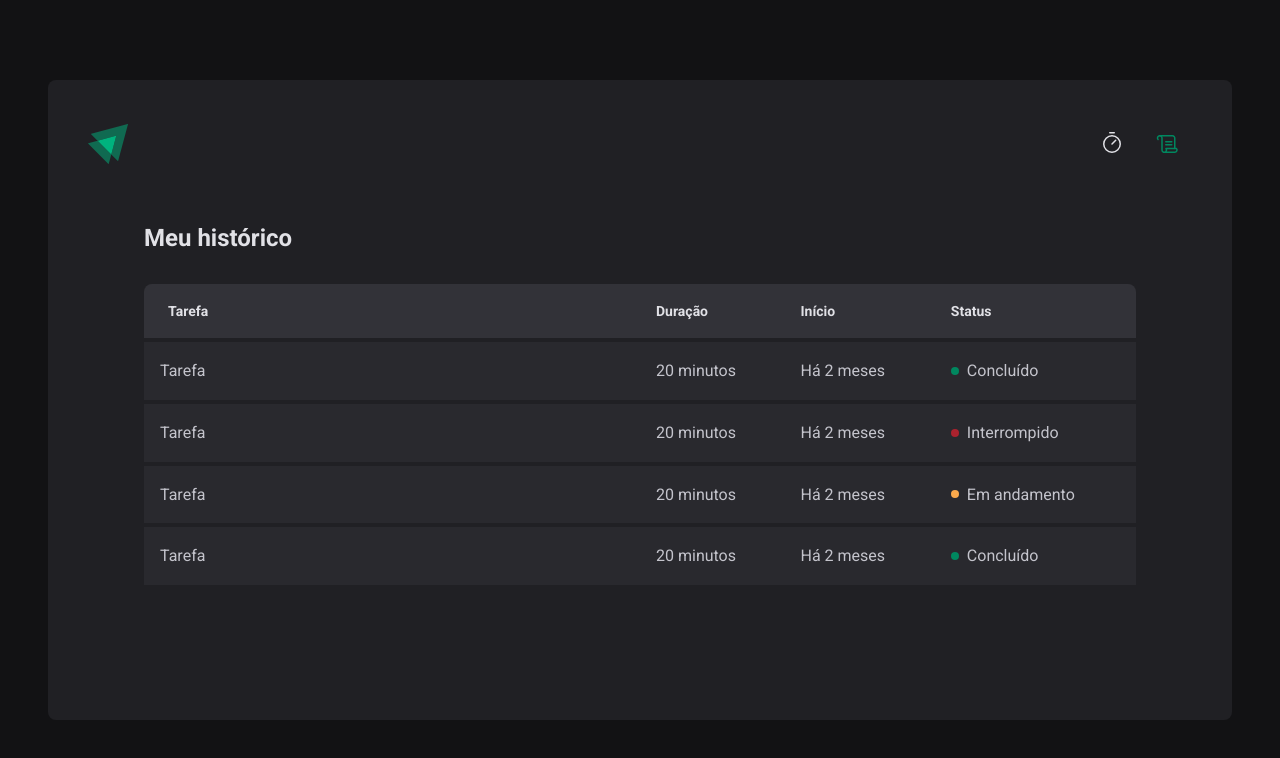
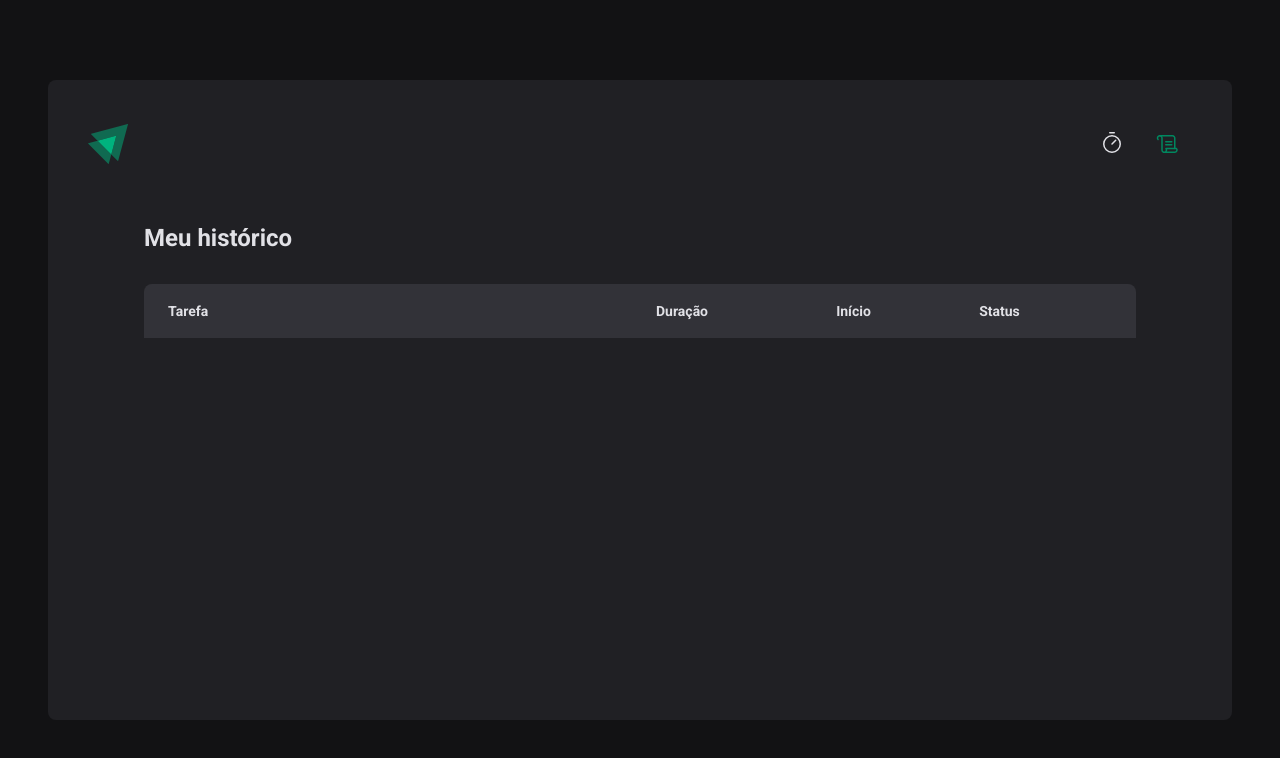
Before and after one commit to renatomc/ignite-timer, a React (Vite) app: page /history in a window 1280 px wide. Shown: the top 758 px of the page. Built offline with nearby package versions, Linux system fonts and the light colour scheme.

Commit message:
Finalizando aplicação

```diff
--- a/package.json
+++ b/package.json
@@ -12,6 +12,7 @@
   "dependencies": {
     "@hookform/resolvers": "^3.3.2",
     "date-fns": "^2.30.0",
+    "immer": "^10.0.3",
     "phosphor-react": "^1.4.1",
     "react": "^18.2.0",
     "react-dom": "^18.2.0",
--- a/src/App.tsx
+++ b/src/App.tsx
@@ -5,12 +5,15 @@
 
 import { Router } from './Router'
 import { BrowserRouter } from 'react-router-dom'
+import { CyclesContextProvider } from './contexts/CyclesContext'
 
 export function App() {
   return (
     <ThemeProvider theme={defaultTheme}>
       <BrowserRouter>
-        <Router />
+        <CyclesContextProvider>
+          <Router />
+        </CyclesContextProvider>
       </BrowserRouter>
       <GlobalStyle />
     </ThemeProvider>
--- a/src/Pages/History/index.tsx
+++ b/src/Pages/History/index.tsx
@@ -1,6 +1,15 @@
+import { useContext } from 'react'
+import { CyclesContext } from '../../contexts/CyclesContext'
+import { formatDistanceToNow } from 'date-fns'
+import ptBR from 'date-fns/locale/pt-BR'
+
 import { HistoryContainer, HistoryList, Status } from './styles'
 
 export function History() {
+  const { cycles } = useContext(CyclesContext)
+
+  console.log({ cycles })
+
   return (
     <HistoryContainer>
       <h1>Meu histórico</h1>
@@ -13,38 +22,29 @@
             <th>Status</th>
           </thead>
           <tbody>
-            <tr>
-              <td>Tarefa</td>
-              <td>20 minutos</td>
-              <td>Há 2 meses</td>
-              <td>
-                <Status statusColor="green">Concluído</Status>
-              </td>
-            </tr>
-            <tr>
-              <td>Tarefa</td>
-              <td>20 minutos</td>
-              <td>Há 2 meses</td>
-              <td>
-                <Status statusColor="red">Interrompido</Status>
-              </td>
-            </tr>
-            <tr>
-              <td>Tarefa</td>
-              <td>20 minutos</td>
-              <td>Há 2 meses</td>
-              <td>
-                <Status statusColor="yellow">Em andamento</Status>
-              </td>
-            </tr>
-            <tr>
-              <td>Tarefa</td>
-              <td>20 minutos</td>
-              <td>Há 2 meses</td>
-              <td>
-                <Status statusColor="green">Concluído</Status>
-              </td>
-            </tr>
+            {cycles.map((cycle) => (
+              <tr key={cycle.id}>
+                <td>{cycle.task}</td>
+                <td>{cycle.minutesAmount} minutos</td>
+                <td>
+                  {formatDistanceToNow(new Date(cycle.startDate), {
+                    addSuffix: true,
+                    locale: ptBR,
+                  })}
+                </td>
+                <td>
+                  {cycle.finishedDate && (
+                    <Status statusColor="green">Concluído</Status>
+                  )}
+                  {cycle.interruptedDate && (
+                    <Status statusColor="red">Interrompido</Status>
+                  )}
+                  {!cycle.finishedDate && !cycle.interruptedDate && (
+                    <Status statusColor="yellow">Em andamento</Status>
+                  )}
+                </td>
+              </tr>
+            ))}
           </tbody>
         </table>
       </HistoryList>
--- a/src/Pages/Home/CountDown/index.tsx
+++ b/src/Pages/Home/CountDown/index.tsx
@@ -1,7 +1,7 @@
 import { useContext, useEffect } from 'react'
 import { differenceInSeconds } from 'date-fns'
 
-import { CyclesContext } from '..'
+import { CyclesContext } from '../../../contexts/CyclesContext'
 
 import { CountDownContainer, Separator } from './styles'
 
@@ -37,7 +37,7 @@
       interval = setInterval(() => {
         const seccondsDifference = differenceInSeconds(
           new Date(),
-          activeCycle.startDate,
+          new Date(activeCycle.startDate),
         )
 
         if (seccondsDifference >= totalSeconds) {
--- a/src/Pages/Home/NewCycleForm/index.tsx
+++ b/src/Pages/Home/NewCycleForm/index.tsx
@@ -1,6 +1,7 @@
 import { useContext } from 'react'
-import { CyclesContext } from '..'
 import { useFormContext } from 'react-hook-form'
+
+import { CyclesContext } from '../../../contexts/CyclesContext'
 
 import { MinutesAmountInput, FormContainer, TaskInput } from './styles'
 
--- /dev/null
+++ b/src/contexts/CyclesContext.tsx
@@ -0,0 +1,116 @@
+import {
+  ReactNode,
+  createContext,
+  useState,
+  useReducer,
+  useEffect,
+} from 'react'
+import { Cycle, cyclesReducer } from '../reducers/cycles/reducer'
+import {
+  addNewCycleAction,
+  clearCycleIdAction,
+  markCurrentCycleAsFinishedAction,
+  markCurrentCycleAsInterruptAction,
+} from '../reducers/cycles/actions'
+
+interface CreateCycleData {
+  task: string
+  minutesAmount: number
+}
+
+interface CyclesContextType {
+  cycles: Cycle[]
+  activeCycle: Cycle | undefined
+  activeCycleId: string | null
+  amountSecondsPassed: number
+  markCycleAsFinished: () => void
+  clearActiveCycleId: () => void
+  interruptCycle: () => void
+  changeAmountSecondsPassed: (seconds: number) => void
+  createNewCycle: (data: CreateCycleData) => void
+}
+
+export const CyclesContext = createContext({} as CyclesContextType)
+
+interface CyclsContextProviderProps {
+  children: ReactNode
+}
+
+export function CyclesContextProvider({ children }: CyclsContextProviderProps) {
+  const [cyclesState, dispatch] = useReducer(
+    cyclesReducer,
+    {
+      cycles: [],
+      activeCycleId: null,
+    },
+    (initialState) => {
+      const storedStateAsJson = localStorage.getItem(
+        '@ignite-timer:cycles-state-1.0.0',
+      )
+
+      if (storedStateAsJson) {
+        return JSON.parse(storedStateAsJson)
+      }
+
+      return initialState
+    },
+  )
+
+  const { cycles, activeCycleId } = cyclesState
+  const [amountSecondsPassed, setAmountSecondsPassed] = useState(0)
+
+  useEffect(() => {
+    const stateJson = JSON.stringify(cyclesState)
+    localStorage.setItem('@ignite-timer:cycles-state-1.0.0', stateJson)
+  }, [cyclesState])
+
+  const activeCycle = cycles.find((cycle) => cycle.id === activeCycleId)
+
+  function clearActiveCycleId() {
+    dispatch(clearCycleIdAction())
+  }
+
+  function markCycleAsFinished() {
+    dispatch(markCurrentCycleAsFinishedAction())
+  }
+
+  function changeAmountSecondsPassed(seconds: number) {
+    setAmountSecondsPassed(seconds)
+  }
+
+  function createNewCycle(data: CreateCycleData) {
+    const id = String(new Date().getTime())
+    const newCycle: Cycle = {
+      id,
+      task: data.task,
+      minutesAmount: data.minutesAmount,
+      startDate: new Date(),
+    }
+
+    dispatch(addNewCycleAction(newCycle))
+
+    changeAmountSecondsPassed(0)
+  }
+
+  function interruptCycle() {
+    dispatch(markCurrentCycleAsInterruptAction())
+  }
+
+  return (
+    <CyclesContext.Provider
+      value={{
+        cycles,
+        activeCycle,
+        activeCycleId,
+        markCycleAsFinished,
+        clearActiveCycleId,
+        amountSecondsPassed,
+        changeAmountSecondsPassed,
+        interruptCycle,
+        createNewCycle,
+      }}
+    >
+      {children}
+    </CyclesContext.Provider>
+  )
+}
--- /dev/null
+++ b/src/reducers/cycles/actions.ts
@@ -0,0 +1,35 @@
+import { Cycle } from './reducer'
+
+export enum ActionTypes {
+  ADD_NEW_CYCLE = 'ADD_NEW_CYCLE',
+  INTERRUPT_CURRENT_CYCLE = 'INTERRUPT_CURRENT_CYCLE',
+  MARK_CURRENT_CYCLE_AS_FINISHED = 'MARK_CURRENT_CYCLE_AS_FINISHED',
+  CLEAR_ACTIVE_CYCLE_ID = 'CLEAR_ACTIVE_CYCLE_ID',
+}
+
+export function addNewCycleAction(newCycle: Cycle) {
+  return {
+    type: ActionTypes.ADD_NEW_CYCLE,
+    payload: {
+      newCycle,
+    },
+  }
+}
+
+export function markCurrentCycleAsFinishedAction() {
+  return {
+    type: ActionTypes.MARK_CURRENT_CYCLE_AS_FINISHED,
+  }
+}
+
+export function markCurrentCycleAsInterruptAction() {
+  return {
+    type: ActionTypes.INTERRUPT_CURRENT_CYCLE,
+  }
+}
+
+export function clearCycleIdAction() {
+  return {
+    type: ActionTypes.CLEAR_ACTIVE_CYCLE_ID,
+  }
+}
--- /dev/null
+++ b/src/reducers/cycles/reducer.ts
@@ -0,0 +1,61 @@
+import { produce } from 'immer'
+
+import { ActionTypes } from './actions'
+
+export interface Cycle {
+  id: string
+  task: string
+  minutesAmount: number
+  startDate: Date
+  interruptedDate?: Date
+  finishedDate?: Date
+}
+
+interface CyclesState {
+  cycles: Cycle[]
+  activeCycleId: string | null
+}
+
+// eslint-disable-next-line @typescript-eslint/no-explicit-any
+export function cyclesReducer(state: CyclesState, action: any) {
+  switch (action.type) {
+    case ActionTypes.ADD_NEW_CYCLE:
+      return produce(state, (draft) => {
+        draft.cycles.push(action.payload.newCycle)
+        draft.activeCycleId = action.payload.newCycle.id
+      })
+    case ActionTypes.INTERRUPT_CURRENT_CYCLE: {
+      const currentCycleIndex = state.cycles.findIndex(
+        (cycle) => cycle.id === state.activeCycleId,
+      )
+
+      if (currentCycleIndex < 0) {
+        return state
+      }
+
+      return produce(state, (draft) => {
+        draft.activeCycleId = null
+        draft.cycles[currentCycleIndex].interruptedDate = new Date()
+      })
+    }
+
+    case ActionTypes.MARK_CURRENT_CYCLE_AS_FINISHED: {
+      const currentCycleIndex = state.cycles.findIndex(
+        (cycle) => cycle.id === state.activeCycleId,
+      )
+
+      if (currentCycleIndex < 0) {
+        return state
+      }
+
+      return produce(state, (draft) => {
+        draft.activeCycleId = null
+        draft.cycles[currentCycleIndex].finishedDate = new Date()
+      })
+    }
+    case ActionTypes.CLEAR_ACTIVE_CYCLE_ID:
+      return { ...state, activeCycleId: null }
+    default:
+      return { ...state }
+  }
+}
```
Also changed, not shown: src/Pages/Home/index.tsx (+13 -95 lines), 1 other file (tests, documents, lock files or other folders).
